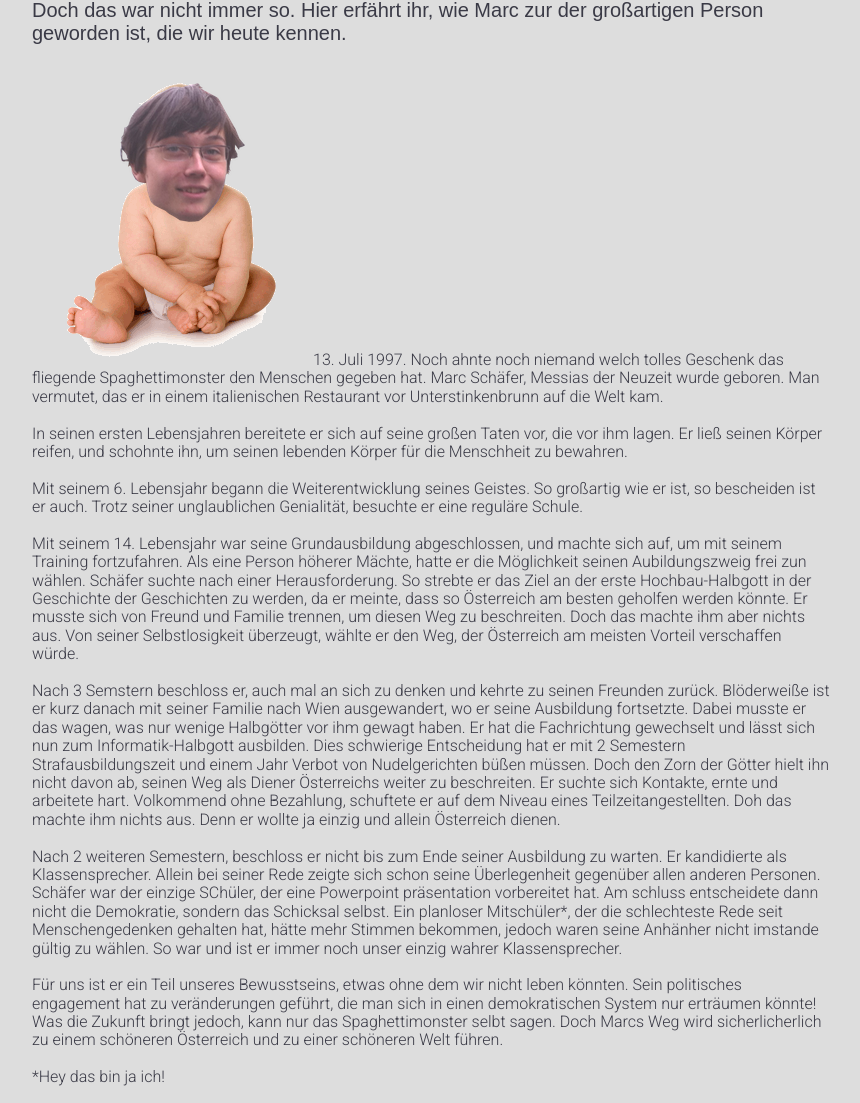
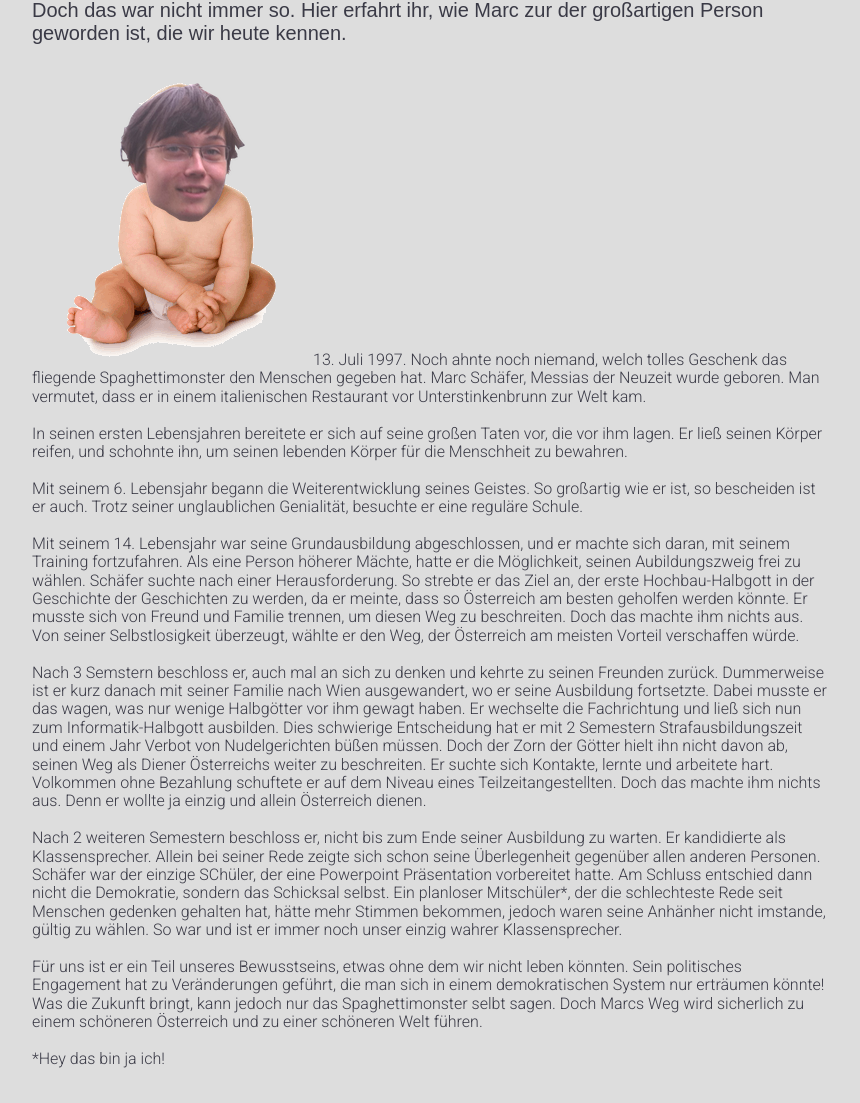
Before and after one commit to Bujuhu/Team-Schaefer, a Jekyll site: the page built from about.html, in a window 1280 px wide and 1400 px high, scrolled down 220 px. Shown: the part 297-1400 px from the top of the window, without its empty margins (208-1068 px from the left). Built offline with Jekyll 4.4.1, drawn with Linux system fonts in a browser that asks for light colours; nearby versions of some CDN libraries; some of the changed text lies outside the part shown.

Commit message:
Corrected text and added Credits to myself
I'm such an egoist...

```diff
--- a/about.html
+++ b/about.html
@@ -4,24 +4,25 @@ title: Über Marc
 img: assets/img/innocentchild.jpg
 ---
 <div class="text">
-	<p class="textheader">Marc Schäfer ist heute eine der größten Zukunftshoffungen der Österreichischen Politk. Doch das war nicht immer so. Hier erfährt ihr, wie Marc zur der großartigen Person geworden ist, die wir heute kennen. </p>
+	<p class="textheader">Marc Schäfer ist heute eine der größten Zukunftshoffungen der österreichischen Politk. Doch das war nicht immer so. Hier erfahrt ihr, wie Marc zur der großartigen Person geworden ist, die wir heute kennen. </p>
 
-		<!-- Hat sicher 5000 Rechtschreibfehler-->
+		<!-- Hat sicher 5000 Rechtschreibfehler... -Juri -->
+		<!-- Jetzt nimmer, keine Sorge! -Marc -->
 
 	<p>
-		<img src="assets/img/littlemarc.png" alt=""/>13. Juli 1997. Noch ahnte noch niemand welch tolles Geschenk das fliegende Spaghettimonster den Menschen gegeben hat. Marc Schäfer, Messias der Neuzeit wurde geboren. Man vermutet, das er in einem italienischen Restaurant vor Unterstinkenbrunn auf die Welt kam.
+		<img src="assets/img/littlemarc.png" alt=""/>13. Juli 1997. Noch ahnte noch niemand, welch tolles Geschenk das fliegende Spaghettimonster den Menschen gegeben hat. Marc Schäfer, Messias der Neuzeit wurde geboren. Man vermutet, dass er in einem italienischen Restaurant vor Unterstinkenbrunn zur Welt kam.
 		<br><br>
 		In seinen ersten Lebensjahren bereitete er sich auf seine großen Taten vor, die vor ihm lagen. Er ließ seinen Körper reifen, und schohnte ihn, um seinen lebenden Körper für die Menschheit zu bewahren.
 		<br><br>
 		Mit seinem 6. Lebensjahr begann die Weiterentwicklung seines Geistes. So großartig wie er ist, so bescheiden ist er auch. Trotz seiner unglaublichen Genialität, besuchte er eine reguläre Schule.
 		<br><br>
-		Mit seinem 14. Lebensjahr war seine Grundausbildung abgeschlossen, und machte sich auf, um mit seinem Training fortzufahren. Als eine Person höherer Mächte, hatte er die Möglichkeit seinen Aubildungszweig frei zun wählen. Schäfer suchte nach einer Herausforderung. So strebte er das Ziel an der erste Hochbau-Halbgott in der Geschichte der Geschichten zu werden, da er meinte, dass so Österreich am besten geholfen werden könnte. Er musste sich von Freund und Familie trennen, um diesen Weg zu beschreiten. Doch das machte ihm aber nichts aus. Von seiner Selbstlosigkeit überzeugt, wählte er den Weg, der Österreich am meisten Vorteil verschaffen würde.
+		Mit seinem 14. Lebensjahr war seine Grundausbildung abgeschlossen, und er machte sich daran, mit seinem Training fortzufahren. Als eine Person höherer Mächte, hatte er die Möglichkeit, seinen Aubildungszweig frei zu wählen. Schäfer suchte nach einer Herausforderung. So strebte er das Ziel an, der erste Hochbau-Halbgott in der Geschichte der Geschichten zu werden, da er meinte, dass so Österreich am besten geholfen werden könnte. Er musste sich von Freund und Familie trennen, um diesen Weg zu beschreiten. Doch das machte ihm nichts aus. Von seiner Selbstlosigkeit überzeugt, wählte er den Weg, der Österreich am meisten Vorteil verschaffen würde.
 		<br><br>
-		Nach 3 Semstern  beschloss er, auch mal an sich zu denken und kehrte zu seinen Freunden zurück. Blöderweiße ist er kurz danach mit seiner Familie nach Wien ausgewandert, wo er seine Ausbildung fortsetzte. Dabei musste er das wagen, was nur wenige Halbgötter vor ihm gewagt haben. Er hat die Fachrichtung gewechselt und lässt sich nun zum Informatik-Halbgott ausbilden. Dies schwierige Entscheidung hat er mit 2 Semestern Strafausbildungszeit und einem Jahr Verbot von Nudelgerichten büßen müssen. Doch den Zorn der Götter hielt ihn nicht davon ab, seinen Weg als Diener Österreichs weiter zu beschreiten. Er suchte sich Kontakte, ernte und arbeitete hart. Volkommend ohne Bezahlung, schuftete er auf dem Niveau eines Teilzeitangestellten. Doh das machte ihm nichts aus. Denn er wollte ja einzig und allein Österreich dienen.
+		Nach 3 Semstern  beschloss er, auch mal an sich zu denken und kehrte zu seinen Freunden zurück. Dummerweise ist er kurz danach mit seiner Familie nach Wien ausgewandert, wo er seine Ausbildung fortsetzte. Dabei musste er das wagen, was nur wenige Halbgötter vor ihm gewagt haben. Er wechselte die Fachrichtung und ließ sich nun zum Informatik-Halbgott ausbilden. Dies schwierige Entscheidung hat er mit 2 Semestern Strafausbildungszeit und einem Jahr Verbot von Nudelgerichten büßen müssen. Doch der Zorn der Götter hielt ihn nicht davon ab, seinen Weg als Diener Österreichs weiter zu beschreiten. Er suchte sich Kontakte, lernte und arbeitete hart. Volkommen ohne Bezahlung schuftete er auf dem Niveau eines Teilzeitangestellten. Doch das machte ihm nichts aus. Denn er wollte ja einzig und allein Österreich dienen.
 		<br><br>
-		Nach 2 weiteren Semestern, beschloss er nicht bis zum Ende seiner Ausbildung zu warten. Er kandidierte als Klassensprecher. Allein bei seiner Rede zeigte sich schon seine Überlegenheit gegenüber allen anderen Personen. Schäfer war der einzige SChüler, der eine Powerpoint präsentation vorbereitet hat. Am schluss entscheidete dann nicht die Demokratie, sondern das Schicksal selbst. Ein planloser Mitschüler*, der die schlechteste Rede seit Menschengedenken gehalten hat, hätte mehr Stimmen bekommen, jedoch waren seine Anhänher nicht imstande gültig zu wählen. So war und ist er immer noch unser einzig wahrer Klassensprecher.
+		Nach 2 weiteren Semestern beschloss er, nicht bis zum Ende seiner Ausbildung zu warten. Er kandidierte als Klassensprecher. Allein bei seiner Rede zeigte sich schon seine Überlegenheit gegenüber allen anderen Personen. Schäfer war der einzige SChüler, der eine Powerpoint Präsentation vorbereitet hatte. Am Schluss entschied dann nicht die Demokratie, sondern das Schicksal selbst. Ein planloser Mitschüler*, der die schlechteste Rede seit Menschen gedenken gehalten hat, hätte mehr Stimmen bekommen, jedoch waren seine Anhänher nicht imstande, gültig zu wählen. So war und ist er immer noch unser einzig wahrer Klassensprecher.
 		<br><br>
-		Für uns ist er ein Teil unseres Bewusstseins, etwas ohne dem wir nicht leben könnten. Sein politisches engagement hat zu veränderungen geführt, die man sich in einen demokratischen System nur erträumen könnte! Was die Zukunft bringt jedoch, kann nur das Spaghettimonster selbt sagen. Doch Marcs Weg wird sicherlicherlich zu einem schöneren Österreich und zu einer schöneren Welt führen.
+		Für uns ist er ein Teil unseres Bewusstseins, etwas ohne dem wir nicht leben könnten. Sein politisches Engagement hat zu Veränderungen geführt, die man sich in einem demokratischen System nur erträumen könnte! Was die Zukunft bringt, kann jedoch nur das Spaghettimonster selbt sagen. Doch Marcs Weg wird sicherlich zu einem schöneren Österreich und zu einer schöneren Welt führen.
 		<br><br>
 		*Hey das bin ja ich!
 	</p>
--- a/index.html
+++ b/index.html
@@ -7,7 +7,7 @@ img: assets/img/schaefertafel.jpg
 <div class="nouns">
 	<div class="noun-l">
 		<h2><img src="assets/img/tsl.svg" alt="">Wahrheit</h2>
-		<p>Wir haben den Mut, endlich die Warheit zu sagen. Die Warheit ist, wir sind die besten!
+		<p>Wir haben den Mut, endlich die Warheit zu sagen. Die Warheit ist: Wir sind die Besten!
 	</div>
 	<div class="noun-l">
 		<h2><img src="assets/img/tsl.svg" alt="">Transparenz</h2>
--- a/program.html
+++ b/program.html
@@ -9,7 +9,7 @@ title: Programm
 			<h2><img src="assets/img/tsl.svg" alt="">Äpfel</h2>
 		</th>
 		<td>
-			<p>Wir finden das Äpfel sehr wertvoll sind und besonderen Schutz verdienen. In einem rohen Apfel steckt viel Potenzial. Dennoch gibt es viele Personen die Äpfel verzehren ohne ihr volles Potenzial auszuschöpfen. Deshalb vordern wir von Team Stronach, den Verzehr von rohen Äpfeln zu verbieten.</p>
+			<p>Wir finden, dass Äpfel sehr wertvoll sind und besonderen Schutz verdienen. In einem rohen Apfel steckt viel Potenzial. Dennoch gibt es viele Personen, die Äpfel verzehren ohne dieses enorme Potenzial auch nur annähernd voll auszuschöpfen. Deshalb fordern wir von Team Schäfer, den Verzehr von rohen Äpfeln zu verbieten!</p>
 		</td>
 	</tr>
 	<tr>
--- a/team.html
+++ b/team.html
@@ -6,7 +6,7 @@ title: Das Team
 <img src="assets/img/sandler.jpg">
 <div class="title">
 	<h2>Marc</h2>
-	<p>Geboren und aufgewachsen in Niederösterreich, Messias der Neuzeit, hat es sich zur aufgabe gemacht die Welt zu Retten.</p>
+	<p>Geboren in Wien und aufgewachsen in Niederösterreich, Messias der Neuzeit, hat es sich zur Aufgabe gemacht, die Welt zu retten.</p>
 </div>
 <img src="assets/img/derkranich.jpg">
 <div class="title">
```
Also changed, not shown: other parts of index.html (+1 -1 lines), other parts of program.html (+2 -2 lines), README.md.
